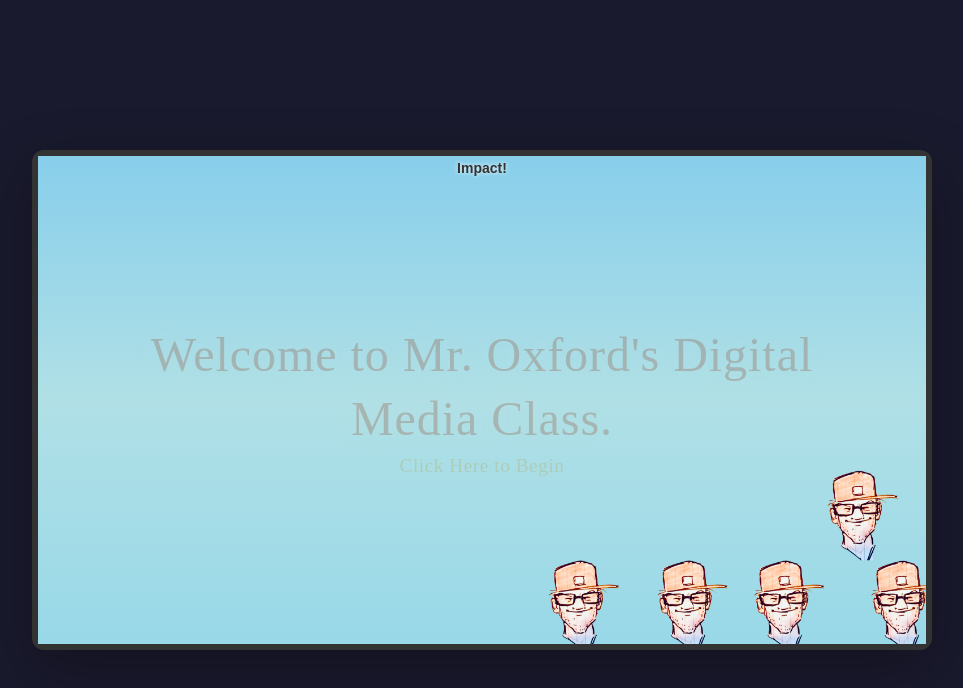
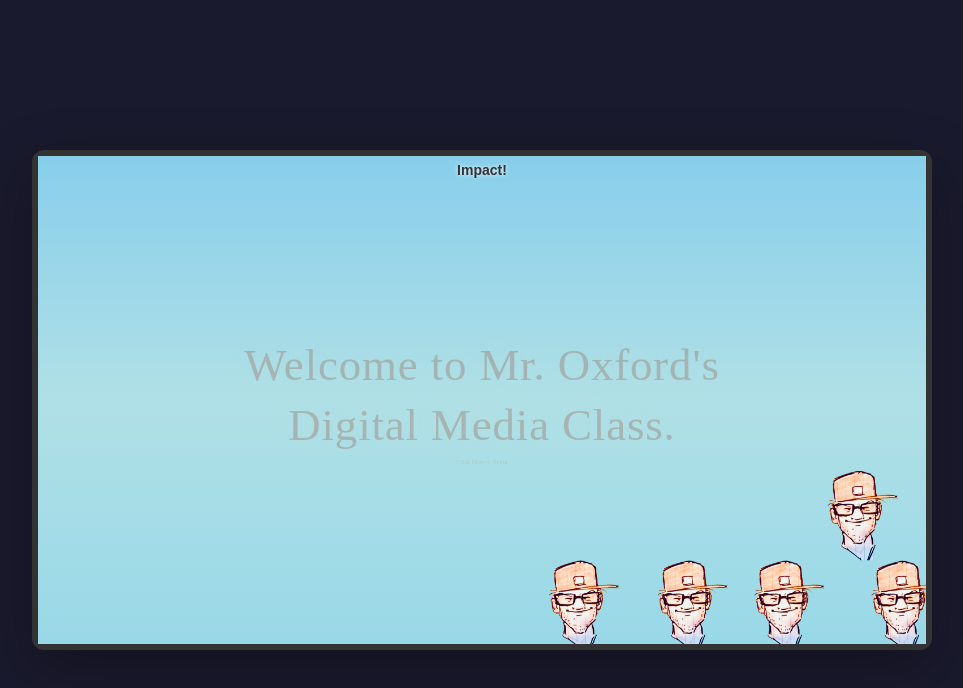
Before and after one commit to senorgithubesmacho/angry-birds-canvas, a plain HTML site: page index.html in a window 1280 px wide. Shown: the whole page, without its empty margins (158-1121 px from the left). Drawn offline with nearby package versions, Linux system fonts and the light colour scheme; a web font is replaced by a local one.

Commit message:
Scale game to fit Canvas iframe; fix title and overflow
Co-authored-by: Cursor <cursoragent@cursor.com>

```diff
--- a/index.html
+++ b/index.html
@@ -8,19 +8,35 @@
   <link href="https://fonts.googleapis.com/css2?family=Rye&display=swap" rel="stylesheet">
   <style>
     * { margin: 0; padding: 0; box-sizing: border-box; }
-    body {
+    html, body {
+      width: 100%;
+      height: 100%;
       min-height: 100vh;
+      overflow: hidden;
       display: flex;
       align-items: center;
       justify-content: center;
       background: #1a1a2e;
       font-family: system-ui, sans-serif;
     }
+    .embed-fit {
+      display: flex;
+      align-items: center;
+      justify-content: center;
+      width: 100%;
+      height: 100%;
+      min-height: 100vh;
+      overflow: hidden;
+    }
     .wrapper {
       position: relative;
+      width: 900px;
+      height: 500px;
+      flex-shrink: 0;
       border-radius: 12px;
       overflow: hidden;
       box-shadow: 0 20px 60px rgba(0,0,0,0.3);
+      transform-origin: center center;
     }
     #canvas {
       display: block;
@@ -29,7 +45,8 @@
     #status {
       position: absolute;
       top: 12px;
-      left: 12px;
+      left: 50%;
+      transform: translateX(-50%);
       font-family: sans-serif;
       font-weight: bold;
       font-size: 14px;
@@ -64,9 +81,9 @@
       opacity: 0.22;
       color: #8B2500;
       text-shadow: 0 0 40px rgba(245, 222, 179, 0.4);
-      font-size: clamp(2rem, 8vw, 5rem);
-      width: 92%;
-      max-width: 92%;
+      font-size: clamp(1.5rem, 4.5vw, 2.8rem);
+      width: 88%;
+      max-width: 88%;
       margin: 0 auto;
     }
     #title-overlay .subtitle-text {
@@ -81,15 +98,26 @@
   <script src="https://cdnjs.cloudflare.com/ajax/libs/matter-js/0.19.0/matter.min.js"></script>
 </head>
 <body>
-  <div class="wrapper" style="position: relative; width: 900px; height: 500px; margin: 0 auto;">
-    <div id="title-overlay" title="Click anywhere to begin" style="position: absolute; inset: 0; width: 900px; height: 500px; display: flex; flex-direction: column; align-items: center; justify-content: center; gap: 0.2em; background: transparent; z-index: 20; padding: 0; cursor: pointer; pointer-events: auto;">
-      <div class="title-text" style="font-size: 3rem; width: 85%; max-width: 85%;">Welcome to Mr. Oxford's Digital Media Class.</div>
-      <div class="subtitle-text" style="font-family: 'Rye', serif; font-size: 1.2rem; width: 85%; max-width: 85%; margin: 0 auto; text-align: center;">Click Here to Begin</div>
+  <div class="embed-fit">
+    <div class="wrapper" id="game-wrapper">
+      <div id="title-overlay" title="Click anywhere to begin">
+        <div class="title-text">Welcome to Mr. Oxford's Digital Media Class.</div>
+        <div class="subtitle-text">Click Here to Begin</div>
+      </div>
+      <div id="status">Initializing...</div>
+      <canvas id="canvas" width="900" height="500"></canvas>
     </div>
-    <div id="status" style="position: absolute; top: 10px; left: 50%; transform: translateX(-50%); z-index: 21;">Initializing...</div>
-    <canvas id="canvas" width="900" height="500" style="display: block; background: #fff; z-index: 10; position: relative;"></canvas>
   </div>
   <script>
+    (function fitToWindow() {
+      var w = 900, h = 500;
+      function updateScale() {
+        var scale = Math.min(window.innerWidth / w, window.innerHeight / h, 1);
+        document.getElementById('game-wrapper').style.transform = 'scale(' + scale + ')';
+      }
+      updateScale();
+      window.addEventListener('resize', updateScale);
+    })();
     document.getElementById('title-overlay').addEventListener('click', function(e) {
       e.preventDefault();
       window.open('https://oxford-class-site.pages.dev/', '_blank', 'noopener,noreferrer');
```
